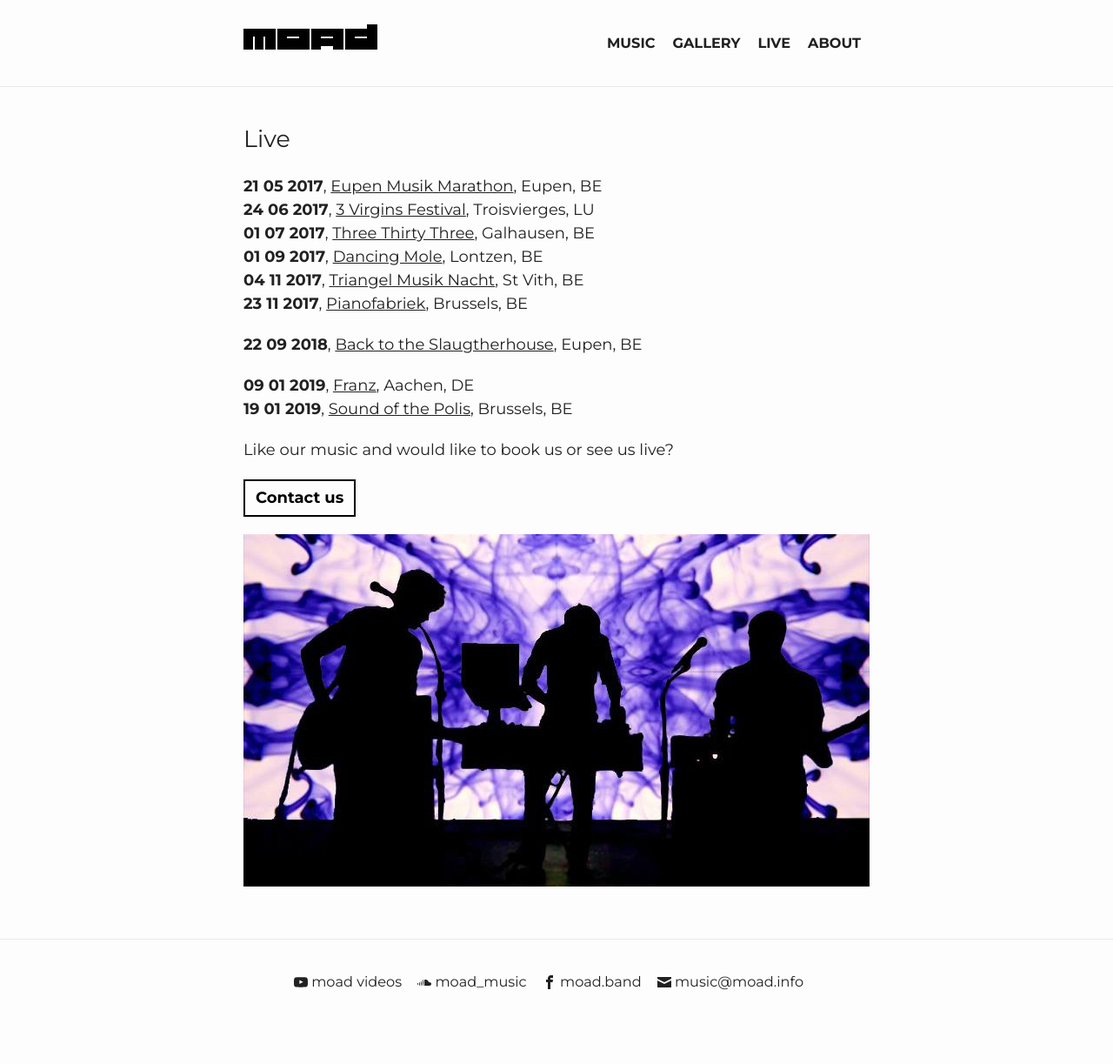
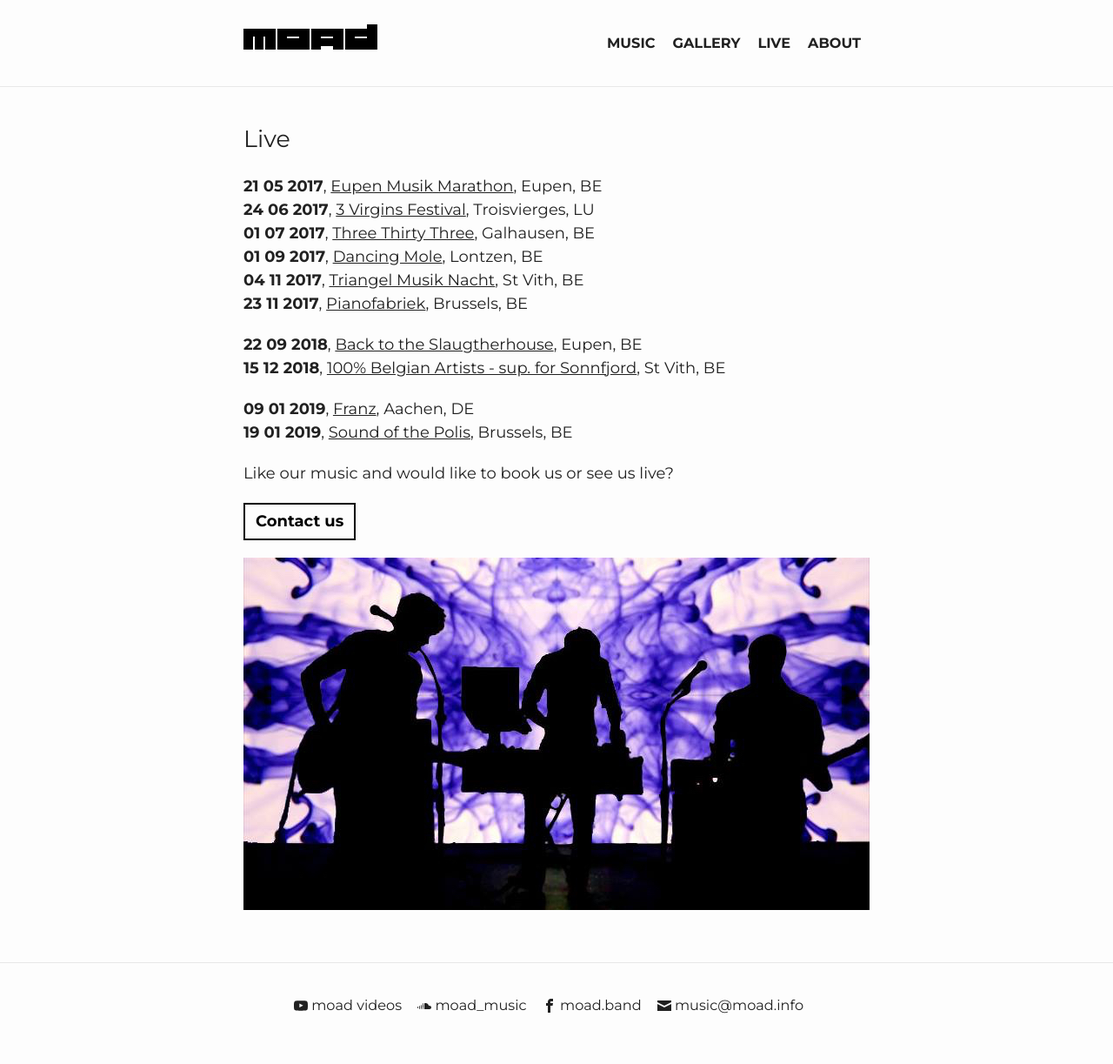
Before and after one commit to marcnoel/moad-site, a Jekyll site: the page built from live.html, in a window 1280 px wide. Shown: the whole page at 87% size. Built offline with Jekyll 4.4.1, drawn with Linux system fonts in a browser that asks for light colours; before the commit the page ends 1196 px from its top, so only the background shows below that.

Commit message:
Update live.html

```diff
--- a/live.html
+++ b/live.html
@@ -46,6 +46,8 @@
     <p><li><strong> </strong></li></p>
     <li><strong>22 09 2018</strong>,
     <a style="text-decoration:underline;" href="http://www.alter-schlachthof.be/" target="_blank">Back to the Slaugtherhouse</a>, Eupen, BE</li>
+    <li><strong>15 12 2018</strong>,
+    <a style="text-decoration:underline;" href="https://www.facebook.com/events/208433346653506/" target="_blank">100% Belgian Artists - sup. for Sonnfjord</a>, St Vith, BE</li>
 
     <p><li><strong> </strong></li></p>
     <li><strong>09 01 2019</strong>,
```
